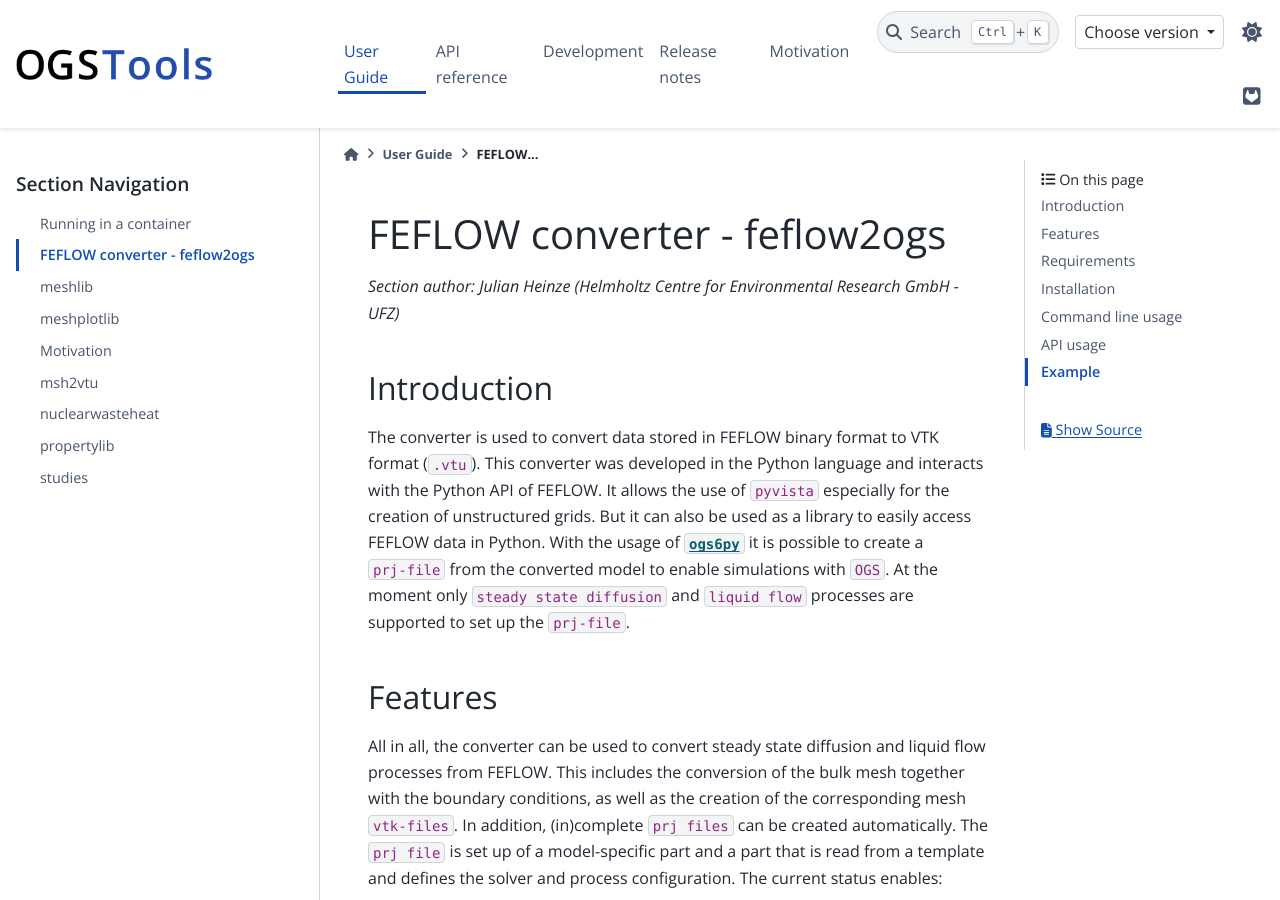
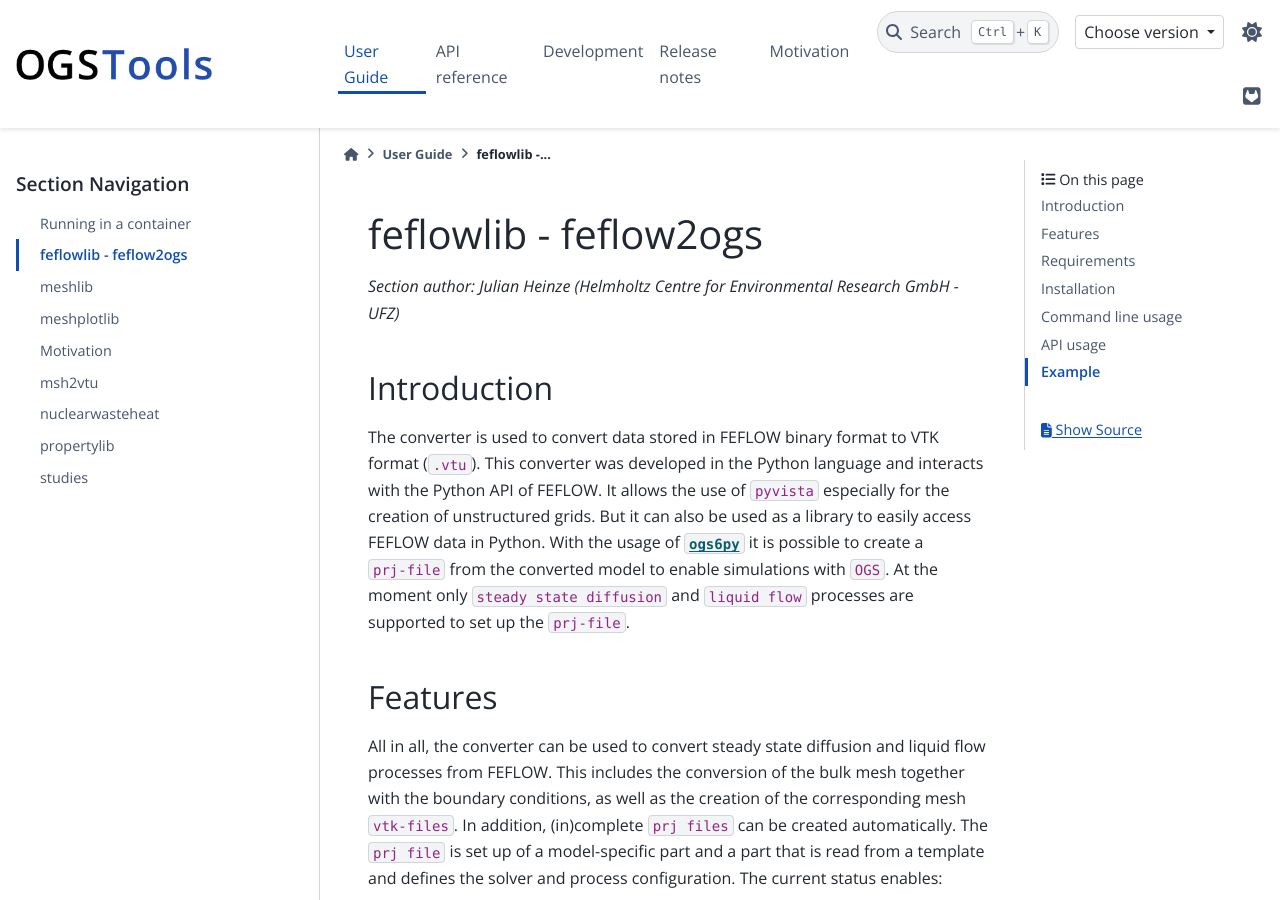
Before and after one commit to ufz/ogstools, a Sphinx documentation site: the page built from docs/user-guide/feflowlib.md, in a window 1280 px wide and 900 px high. Built offline with Sphinx 7.4.7 and the PyData theme 0.15.4, drawn with Linux system fonts in a browser that asks for light colours; pages that are not in the unit, such as notebooks, are missing from menus; the version number could not be read and is left out; comment, search, counter and statistics services are not loaded.

Commit message:
fix user-guide

````diff
--- a/docs/user-guide/feflowlib.md
+++ b/docs/user-guide/feflowlib.md
@@ -1,4 +1,4 @@
-# FEFLOW converter - feflow2ogs
+# feflowlib - feflow2ogs
 
 ```{eval-rst}
 .. sectionauthor:: Julian Heinze (Helmholtz Centre for Environmental Research GmbH - UFZ)
@@ -16,7 +16,8 @@
 ## Features
 
 All in all, the converter can be used to convert steady state diffusion and liquid flow processes from FEFLOW.
-This includes the conversion of the bulk mesh together with the boundary conditions, as well as the creation of the corresponding mesh `vtk-files`. In addition, (in)complete `prj files` can be created automatically.
+This includes the conversion of the bulk mesh together with the boundary conditions, as well as the creation of the corresponding mesh `vtk-files`.
+In addition, (in)complete `prj files` can be created automatically.
 The `prj file` is set up of a model-specific part and a part that is read from a template and defines the solver and process configuration.
 The current status enables:
 
````
